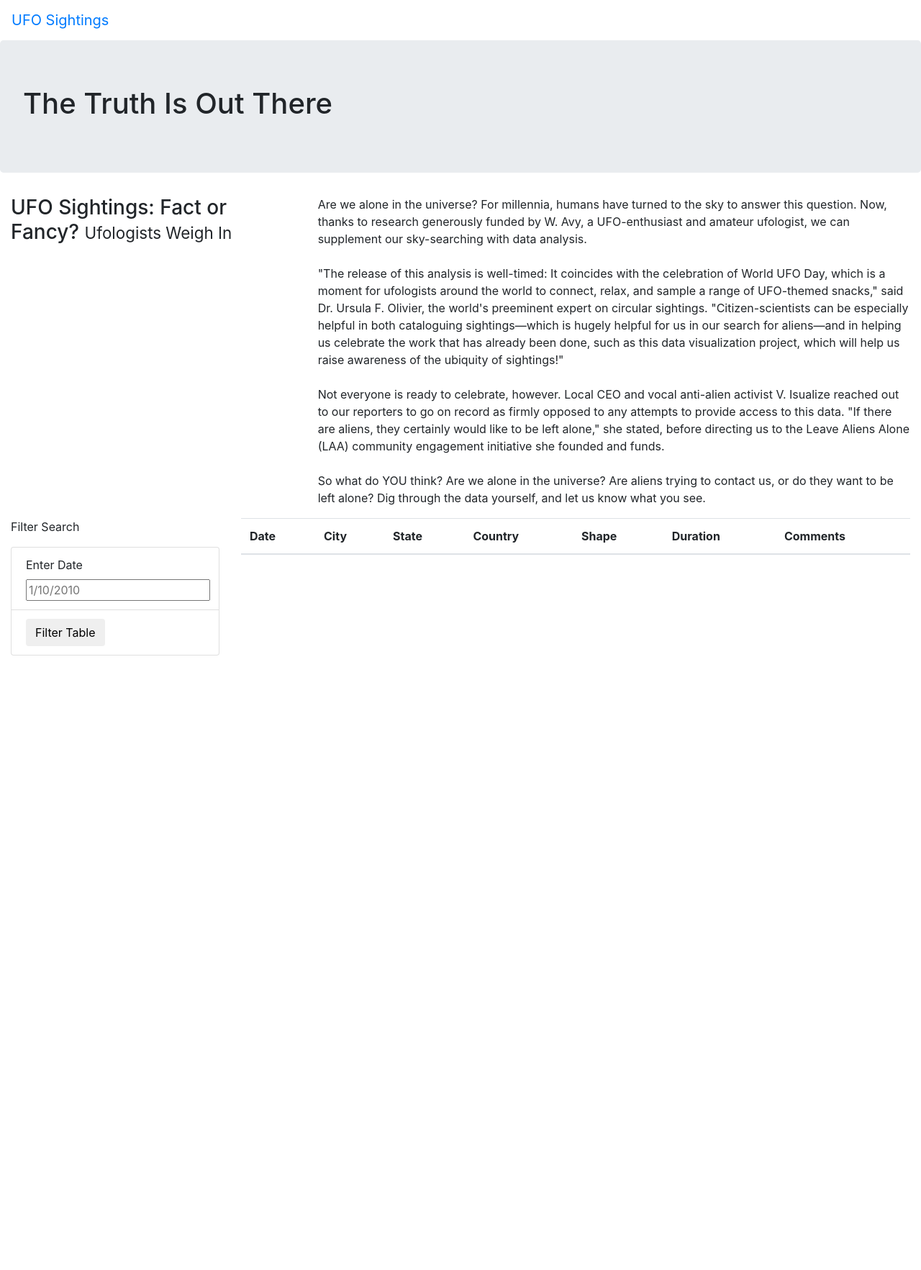
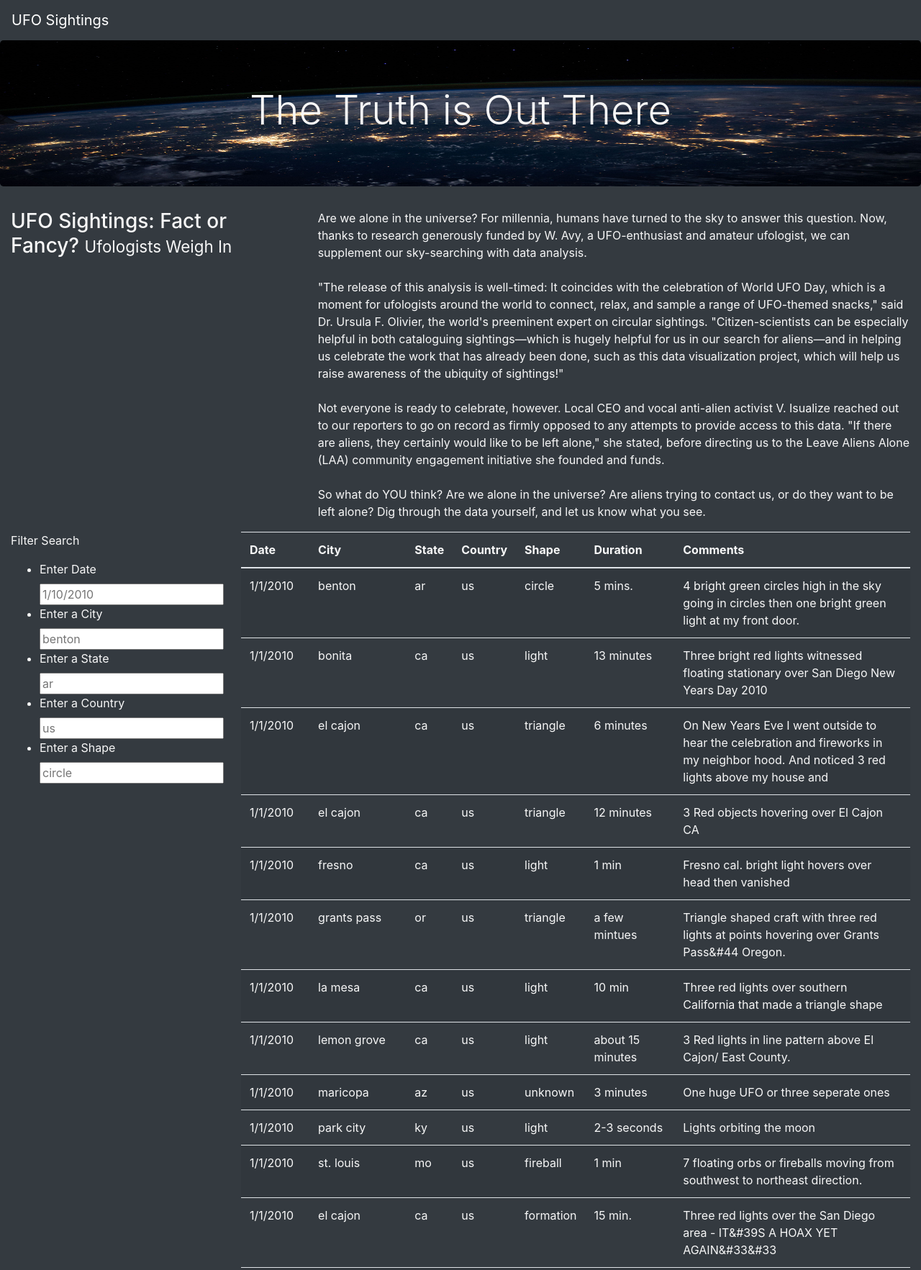
Before and after one commit to Andres-Lesmes/UFOs, a plain HTML site: page index.html in a window 1280 px wide. Shown: the top 1765 px of the page at 72% size. Before the commit the page ends 911 px from the top, so only its background shows below. Drawn offline with nearby package versions, Linux system fonts and the light colour scheme.

Commit message:
Adding the challenge files.

```diff
--- a/index.html
+++ b/index.html
@@ -12,13 +12,13 @@
     />
     <link rel="stylesheet" href="static/css/style.css">
 </head>
-<body>
+<body class="bg-dark">
     <div class="wrapper">
-        <nav class="navbar navbar-expand-lg">
+        <nav class="navbar navbar-dark bg-dark navbar-expand-lg">
             <a class="navbar-brand" href="index.html">UFO Sightings</a>
         </nav>
         <div class="jumbotron">
-            <h1>The Truth Is Out There</h1>
+            <h1 class="display-4">The Truth is Out There</h1>
           </div>
           <div class="container-fluid">
             <div class="row">
@@ -37,18 +37,31 @@
         <div class="container-fluid">
             <div class="row">
               <div class="col-md-3">
-                <form>
+                <form class="bg-dark">
                     <p>Filter Search</p>
+                    <ul class="bg-dark">
+                        <li class="bg-dark" style="font-family: inherit; font-size: 1rem;">
+                          <label for="date">Enter Date</label><br>
+                          <input type="text" placeholder="1/10/2010" id="datetime" />
+                        </li>
+                        <li class = "bg-dark" style="font-family: inherit; font-size: 1rem;">
+                            <label for="city">Enter a City</label><br>
+                            <input type="text" placeholder="benton" id="city" />
+                        </li>
+                        <li class = "bg-dark" style="font-family: inherit; font-size: 1rem;">
+                            <label for="state">Enter a State</label><br>
+                            <input type="text" placeholder="ar" id="state" />
+                        </li>
+                        <li class = "bg-dark" style="font-family: inherit; font-size: 1rem;">
+                            <label for="country">Enter a Country</label><br>
+                            <input type="text" placeholder="us" id="country" />
+                        </li>
+                        <li class = "bg-dark" style="font-family: inherit; font-size: 1rem;">
+                            <label for="shape">Enter a Shape</label><br>
+                            <input type="text" placeholder="circle" id="shape" />
+                        </li>
+                      </ul>
                   </form>
-                  <ul class="list-group">
-                    <li class="list-group-item">
-                        <label for="date">Enter Date</label>
-                        <input type="text" placeholder="1/10/2010" id="datetime" />
-                    </li>
-                    <li class="list-group-item">
-                        <button id="filter-btn" type="button" class="btn btn-default">Filter Table</button>
-                    </li>
-                </ul>
               </div>
               <div class="col-md-9">
                 <table class="table table-striped">
@@ -68,7 +81,9 @@
               </div>
             </div>
           </div>
-
     </div>
+    <script src="https://cdnjs.cloudflare.com/ajax/libs/d3/4.11.0/d3.js"></script>
+    <script src="static/js/data.js"></script>
+    <script src="static/js/app.js"></script>
 </body>
 </html>
--- a/static/css/style.css
+++ b/static/css/style.css
@@ -0,0 +1,9 @@
+body {
+
+    color: #f7f7f7;
+  }
+  .jumbotron {
+    background-image: url("../images/nasa.jpg");
+    background-size: 100% 100%;
+    text-align: center;
+  }
--- a/static/js/app.js
+++ b/static/js/app.js
@@ -1,3 +1,9 @@
+// from data.js
+const tableData = data;
+
+// get table references
+var tbody = d3.select("tbody");
+
 function buildTable(data) {
   // First, clear out any existing data
   tbody.html("");
@@ -13,30 +19,56 @@ function buildTable(data) {
     Object.values(dataRow).forEach((val) => {
       let cell = row.append("td");
       cell.text(val);
-        }
-      );
+    });
   });
 }
-  function handleClick() {
-    // Grab the datetime value from the filter
-    let date = d3.select("#datetime").property("value");
+
+// 1. Create a variable to keep track of all the filters as an object.
+var filters = {};
+
+// 3. Use this function to update the filters.
+function updateFilters() {
+
+    // 4a. Save the element that was changed as a variable.
+    let changedElement = d3.select(this);
+    // 4b. Save the value that was changed as a variable.
+    let elementValue = changedElement.property("value");
+    console.log(elementValue);
+    // 4c. Save the id of the filter that was changed as a variable.
+    let filterId = changedElement.attr("id");
+    console.log(filterId);
+    // 5. If a filter value was entered then add that filterId and value
+    // to the filters list. Otherwise, clear that filter from the filters object.
+    if (elementValue){
+      filters[filterId] = elementValue;
+    }
+    else {
+      delete filters[filterId];
+    }
+
+    // 6. Call function to apply all filters and rebuild the table
+    filterTable();
+}
+
+
+  // 7. Use this function to filter the table when data is entered.
+  function filterTable() {
+
+    // 8. Set the filtered data to the tableData.
     let filteredData = tableData;
 
-     // Check to see if a date was entered and filter the
-    // data using that date.
-    if (date) {
-      // Apply `filter` to the table data to only keep the
-      // rows where the `datetime` value matches the filter value
-      filteredData = filteredData.filter(row => row.datetime === date);
+    // 9. Loop through all of the filters and keep any data that
+    // matches the filter values
+    Object.entries(filters).forEach(([key,value]) => {
+      filteredData = filteredData.filter(row => row[key] === value);
+    });
+
+    // 10. Finally, rebuild the table using the filtered data
+    buildTable(filteredData);
   };
 
-     // Rebuild the table using the filtered data
-    // @NOTE: If no date was entered, then filteredData will
-    // just be the original tableData.
-    buildTable(filteredData);
-  };
- // Attach an event to listen for the form button
-d3.selectAll("#filter-btn").on("click", handleClick);
+  // 2. Attach an event to listen for changes to each filter
+  d3.selectAll("input").on("change", updateFilters);
 
   // Build the table when the page loads
   buildTable(tableData);
```
Also changed, not shown: static/js/app_1.js (added, +42 -0 lines), static/images/nasa.jpg (added). Lines whose indentation alone changed are shown as unchanged.
